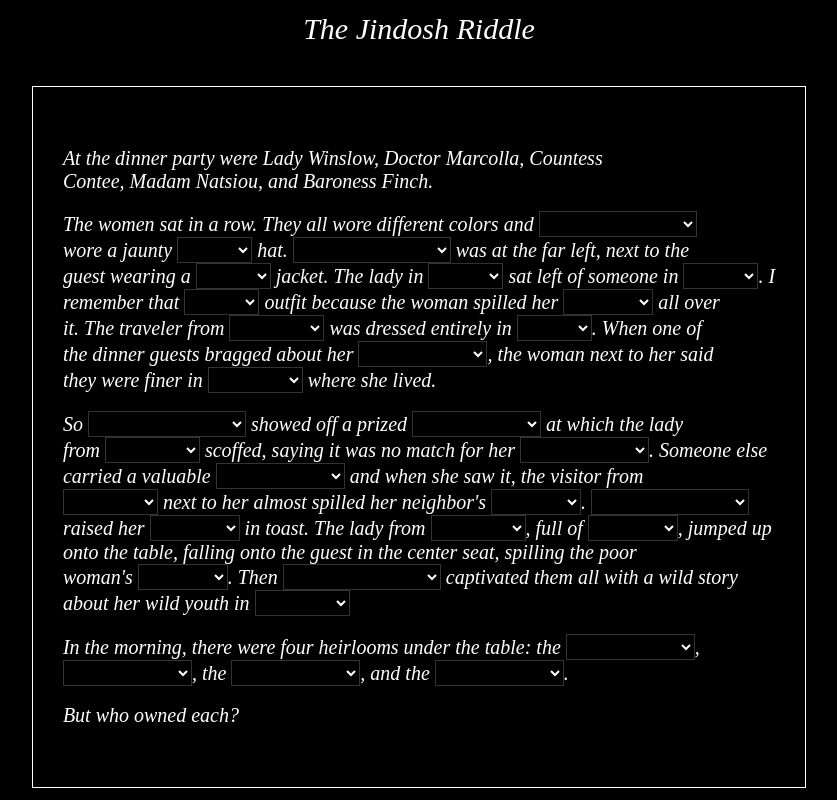
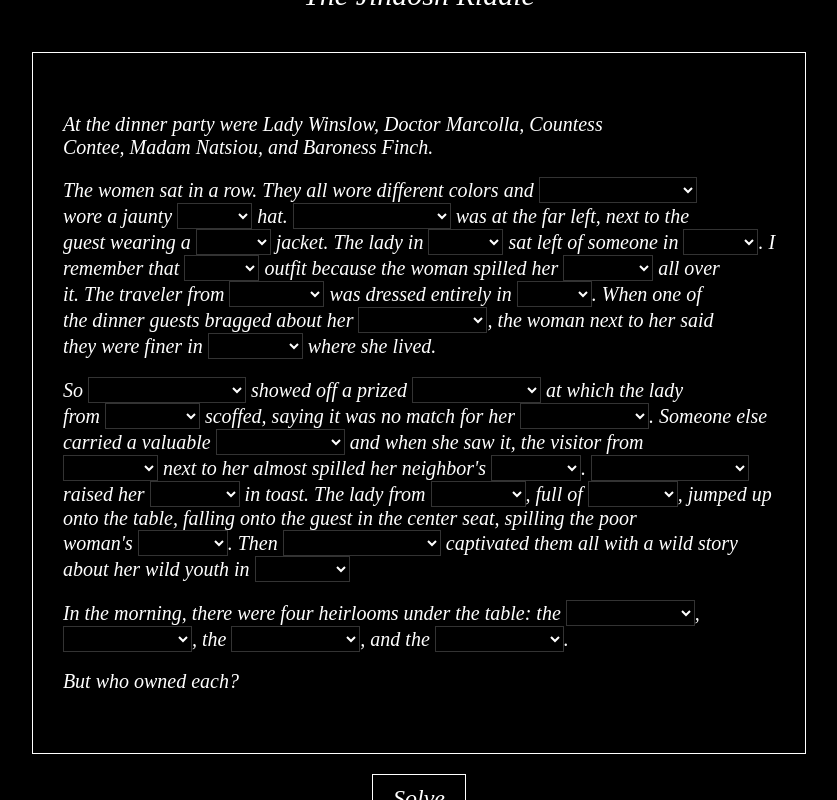
Before and after one commit to KB9/JindoshRiddleSolver, a React (Create React App) app in the folder client/: page / in a window 1280 px wide. Shown: the whole page, without its empty margins (221-1058 px from the left). Built offline with nearby package versions, Linux system fonts and the light colour scheme.

Commit message:
Addition of Jindosh Riddle solve button component

```diff
--- a/client/src/pages/JindoshRiddlePage/components/JindoshRiddle/JindoshRiddle.css
+++ b/client/src/pages/JindoshRiddlePage/components/JindoshRiddle/JindoshRiddle.css
@@ -28,3 +28,25 @@
   font-style: italic;
   font-family: "Times New Roman";
 }
+
+.jindosh-riddle-footer {
+  display: flex;
+  flex-direction: row;
+  justify-content: center;
+  flex-wrap: nowrap;
+  padding-top: 20px;
+}
+
+.jindosh-riddle-button {
+  background-color: black;
+  border: 1px solid #FFFFFF;
+  color: #FFFFFF;
+  padding-top: 10px;
+  padding-bottom: 10px;
+  padding-left: 20px;
+  padding-right: 20px;
+  font-size: 24px;
+  font-style: italic;
+  font-family: "Times New Roman";
+  cursor: pointer;
+}
--- a/client/src/pages/JindoshRiddlePage/components/JindoshRiddle/JindoshRiddle.js
+++ b/client/src/pages/JindoshRiddlePage/components/JindoshRiddle/JindoshRiddle.js
@@ -151,6 +151,9 @@ class JindoshRiddle extends React.Component {
           <br />
           <p>But who owned each?</p>
         </div>
+        <div className="jindosh-riddle-footer">
+          <button className="jindosh-riddle-button">Solve</button>
+        </div>
       </div>
     );
   }
```
